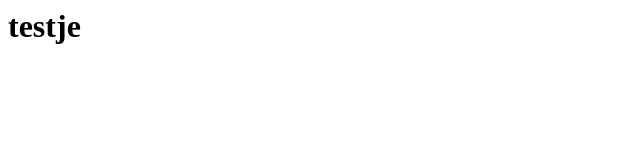
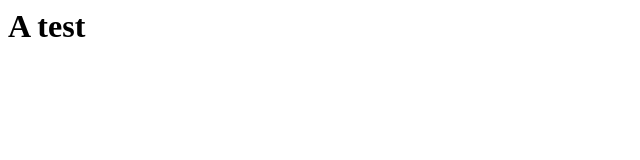
Before and after one commit to mjarkk/learning-rust, a plain HTML site: page html-to-jade/index.html in a window 1280 px wide. Shown: the full height of the page, 0-640 px from the left. Drawn offline with Linux system fonts and the light colour scheme.

```diff
--- a/html-to-jade/index.html
+++ b/html-to-jade/index.html
@@ -1,6 +1,6 @@
 <html>
 <div>
-  <h1>testje</h1>
+  <h1>A test</h1>
 </div>
 
 </html>
```
Also changed, not shown: 1 other file.
